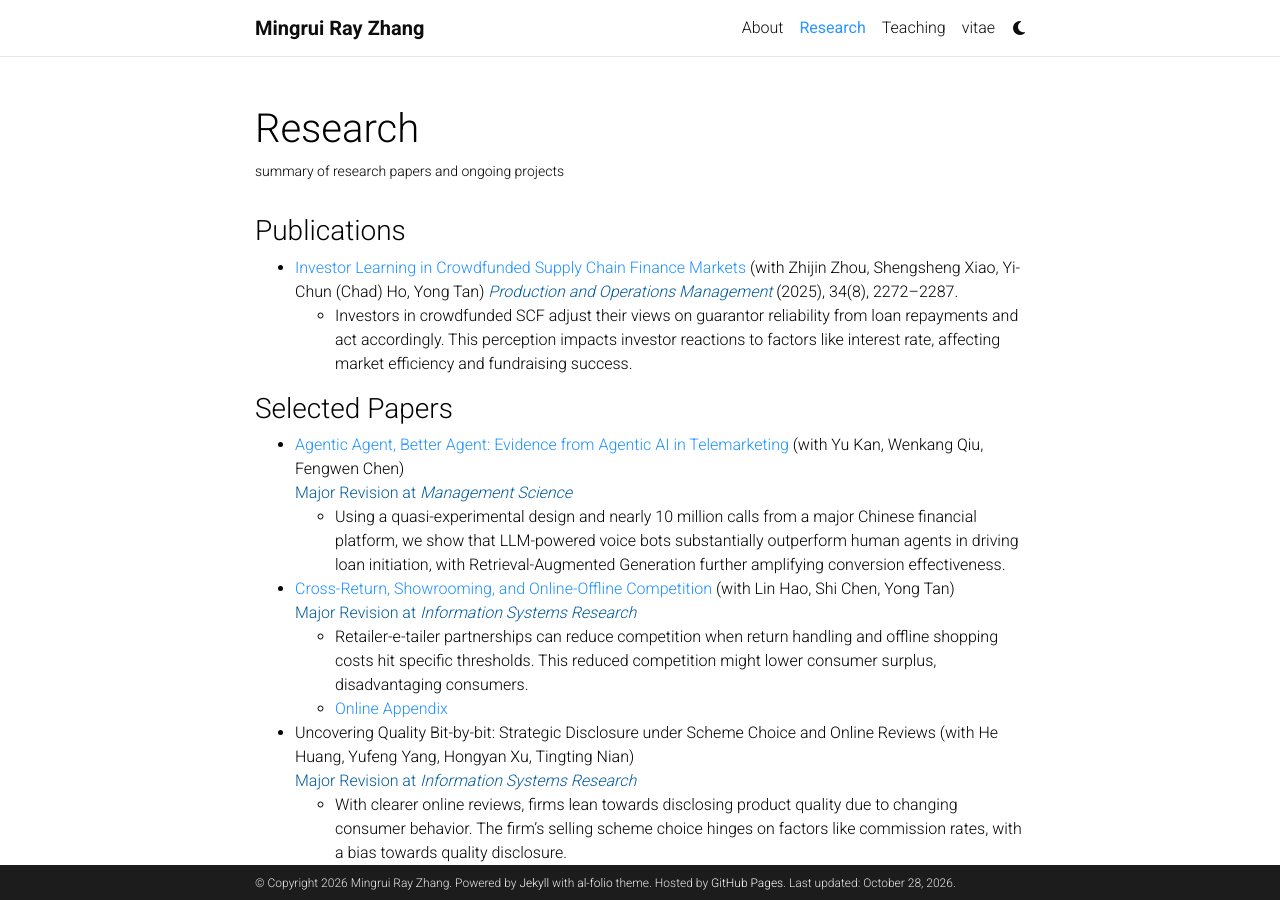
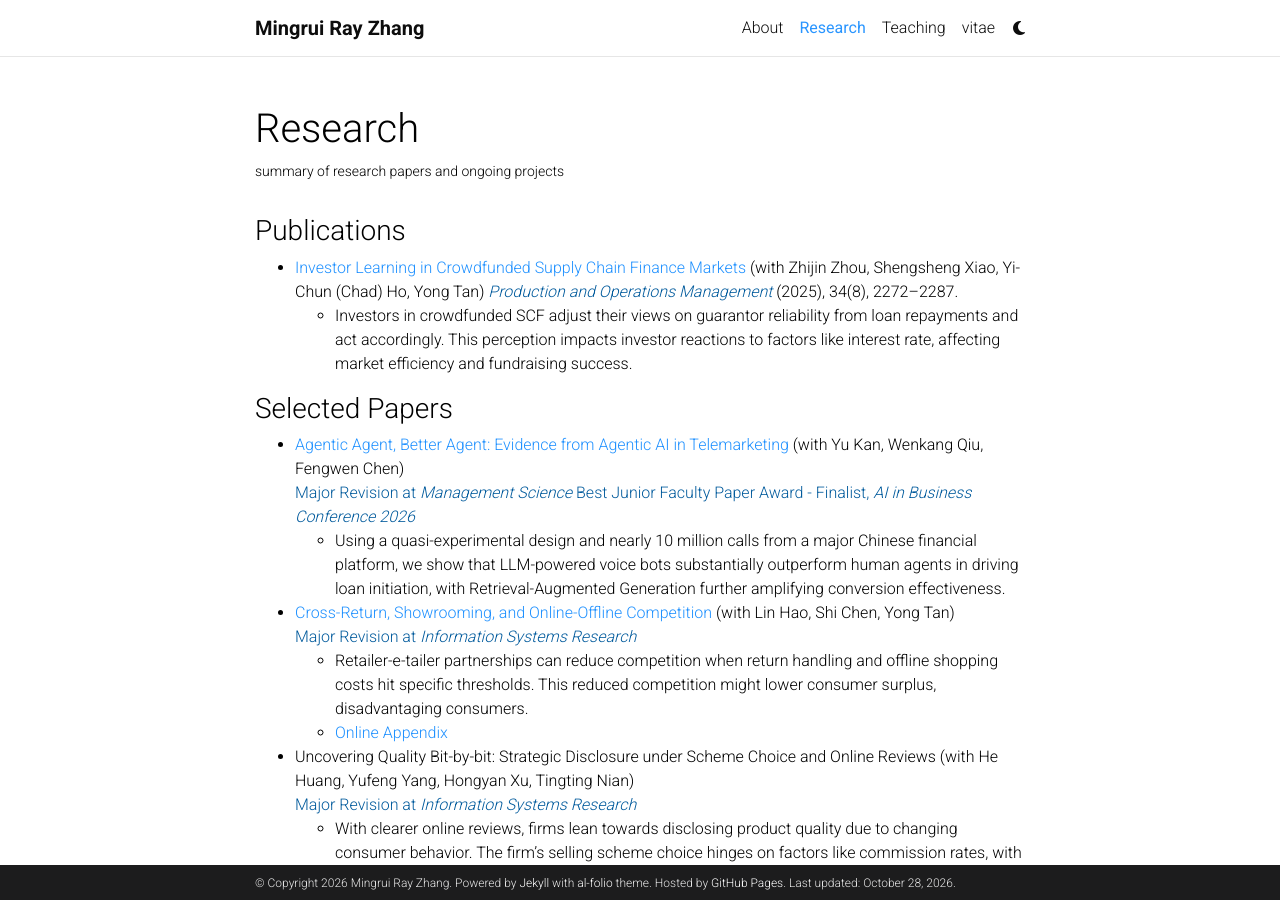
Before and after one commit to MingruiRayZhang/MingruiRayZhang.github.io, a Jekyll site: the page built from _pages/research.md, in a window 1280 px wide and 900 px high. Built offline with Jekyll 4.4.1, drawn with Linux system fonts in a browser that asks for light colours; comment, search, counter and statistics services are not loaded; a style sheet for code colours, icons or effects is not loaded.

Commit message:
update records

```diff
--- a/_pages/research.md
+++ b/_pages/research.md
@@ -16,6 +16,7 @@ nav_order: 2
 
 - [Agentic Agent, Better Agent: Evidence from Agentic AI in Telemarketing](https://papers.ssrn.com/sol3/papers.cfm?abstract_id=6502379) (with Yu Kan, Wenkang Qiu, Fengwen Chen)\
   <span style="color: #005A9C;">Major Revision at <em style="color: #005A9C;">Management Science</em></span>
+  <span style="color: #005A9C;">Best Junior Faculty Paper Award - Finalist, <em style="color: #005A9C;">AI in Business Conference 2026</em></span>
   - Using a quasi-experimental design and nearly 10 million calls from a major Chinese financial platform, we show that LLM-powered voice bots substantially outperform human agents in driving loan initiation, with Retrieval-Augmented Generation further amplifying conversion effectiveness.
 
 - [Cross-Return, Showrooming, and Online-Offline Competition](https://papers.ssrn.com/sol3/papers.cfm?abstract_id=5696402) (with Lin Hao, Shi Chen, Yong Tan)\
```
Also changed, not shown: 1 other file.
